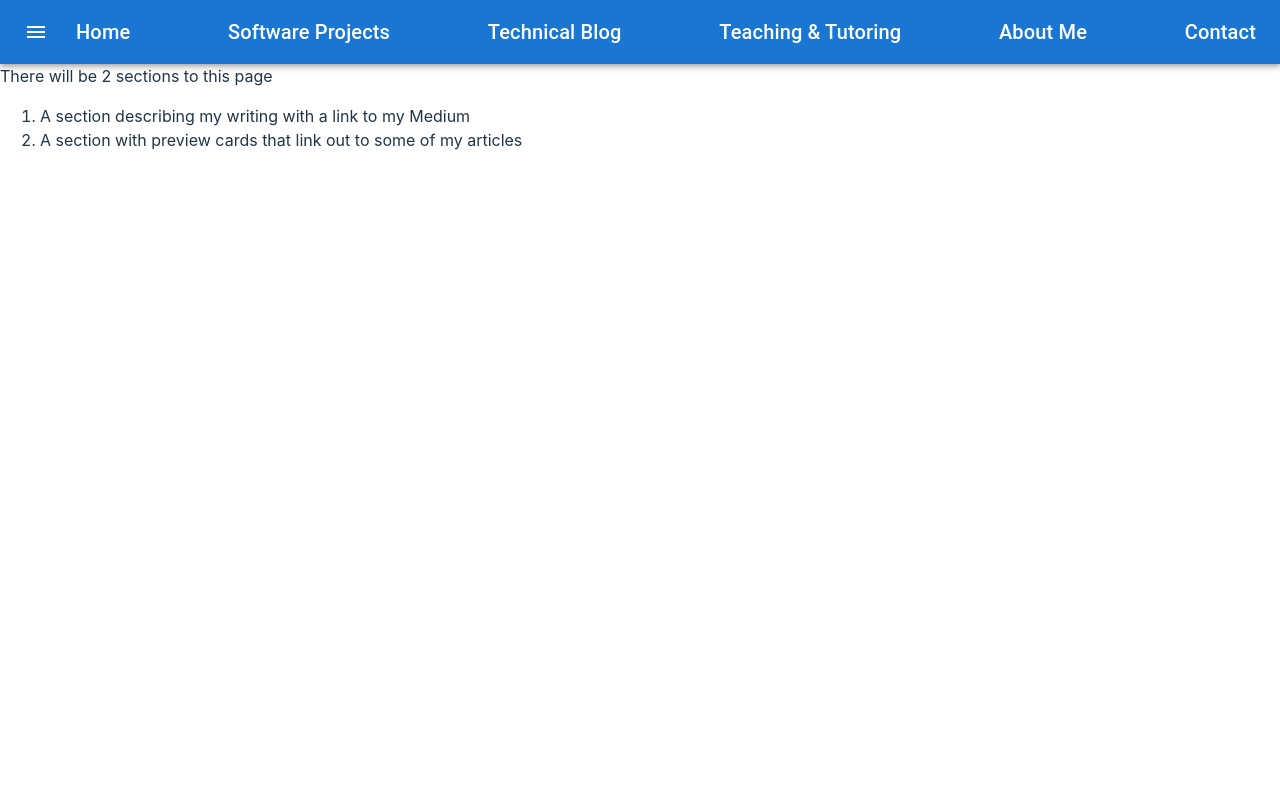
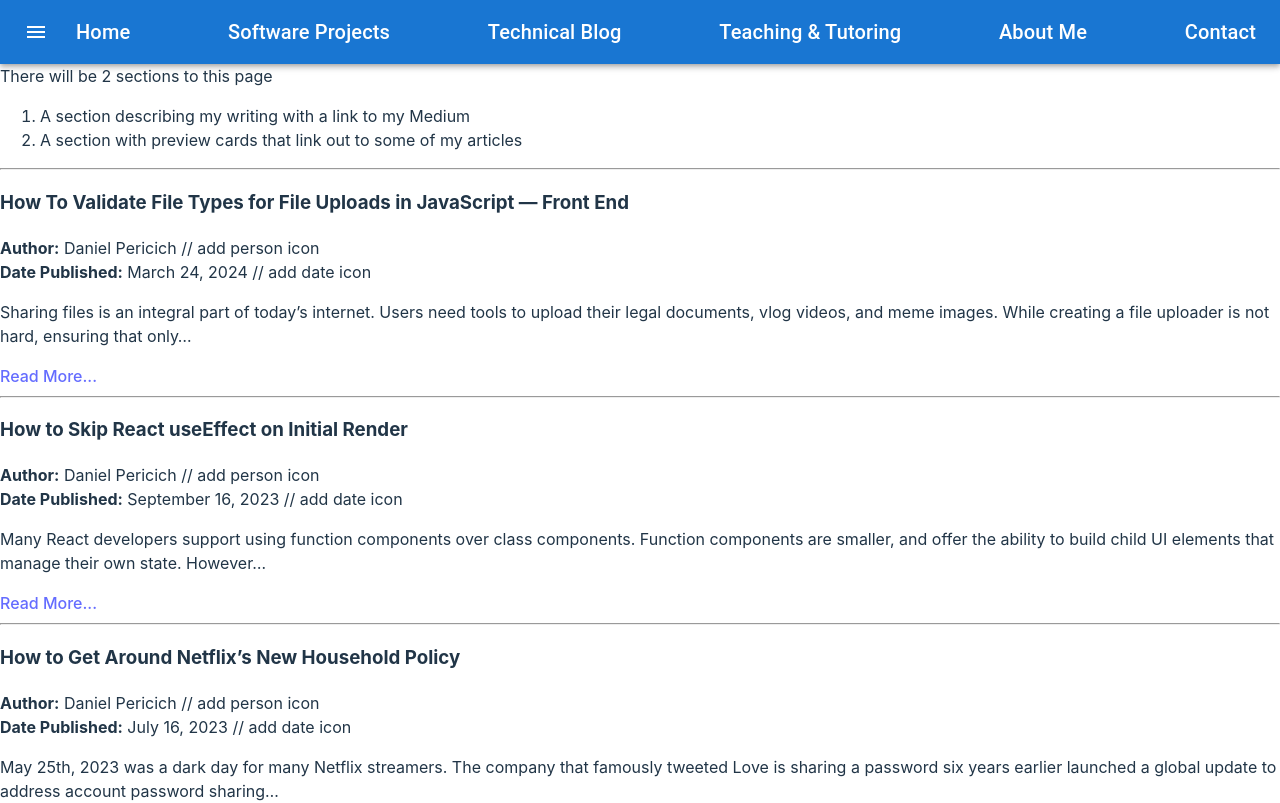
Before and after one commit to dpericich/Daniel-s-Blog, a React (Vite) app: page /technical-writing in a window 1280 px wide. Shown: the top 803 px of the page. Built offline with nearby package versions, Linux system fonts and the light colour scheme.

Commit message:
added blurb and updated WritingPage component

```diff
--- a/src/pages/Writing.tsx
+++ b/src/pages/Writing.tsx
@@ -1,3 +1,5 @@
+import { ArticleData } from "../data/articles-data";
+
 const WritingPage = () => {
     return (
         <div className="">
@@ -6,6 +8,23 @@ const WritingPage = () => {
                 <li>A section describing my writing with a link to my Medium</li>
                 <li>A section with preview cards that link out to some of my articles</li>
             </ol>
+            {/* Need to refactor this to be its own cards */}
+            {ArticleData.map((article) => (
+                <div className="">
+                    <hr />
+                    <h3 className="">{article.title}</h3>
+                    <div className="">
+                        <b>Author:</b> {article.author} // add person icon
+                    </div>
+                    <div className="">
+                        <b>Date Published:</b> {article.date} // add date icon
+                    </div>
+                    <p>
+                        {article.blurb}
+                    </p>
+                    <a href={article.link} target="_blank">Read More...</a>
+                </div>
+            ))}
         </div>
     )
 };
```
